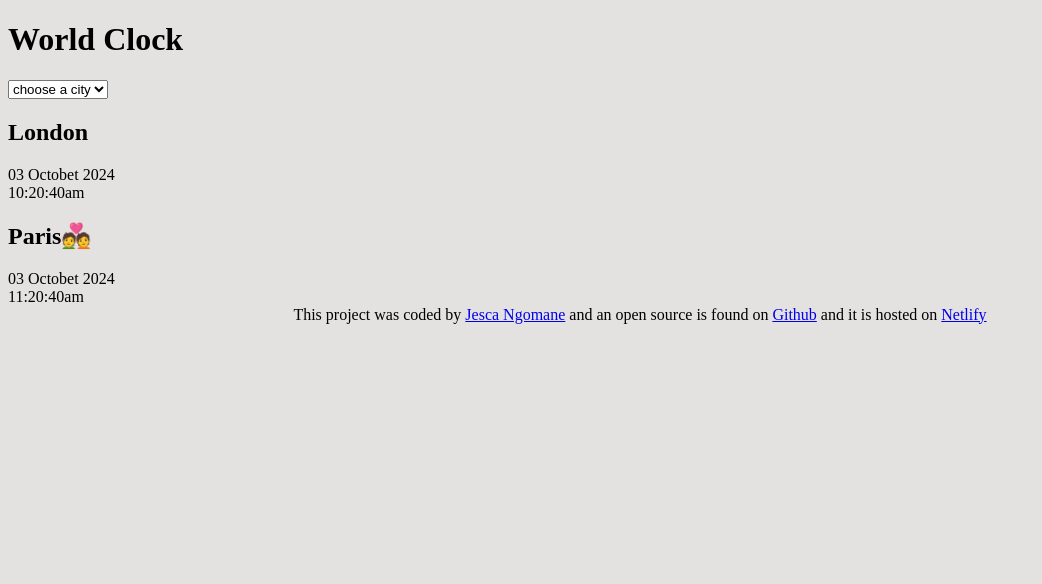
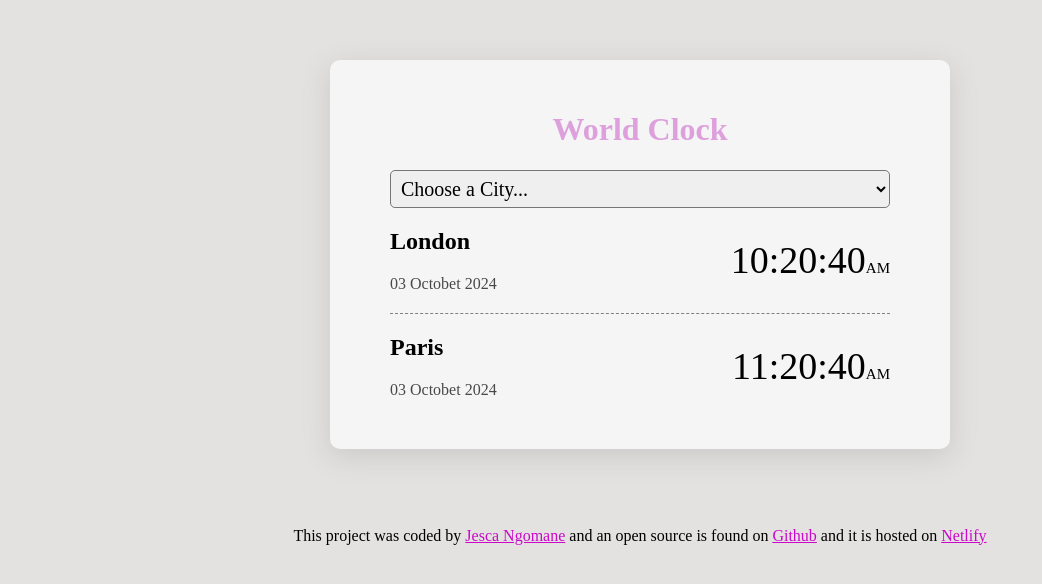
Before and after one commit to JescaNgomane/world-clock-project, a plain HTML site: page index.html in a window 1280 px wide. Shown: the whole page, without its empty margins (0-1042 px from the left). Drawn offline with Linux system fonts and the light colour scheme.

Commit message:
Styled the project with css

```diff
--- a/index.html
+++ b/index.html
@@ -7,25 +7,33 @@
     <link rel="stylesheet" href="style.css" />
   </head>
   <body>
+    <header>
       <div class="container">
         <h1>World Clock</h1>
         <select>
-        <option value="">choose a city</option>
+          <option value="">Choose a City...</option>
           <option value="London">London</option>
           <option value="Paris">Paris</option>
         </select>
+
         <div class="city">
-    <h2>London </h2>
-    <div class="date"> 03 Octobet 2024</div>
-<div class="time">10:20:40am</div>
+          <div>
+            <h2>London</h2>
+            <div class="date">03 Octobet 2024</div>
           </div>
-<div class="city"></div>
-    <h2>Paris💑</h2>
-    <div class="date"> 03 Octobet 2024</div>
-<div class="time">11:20:40am</div>
+          <div class="time">10:20:40<small>AM</small></div>
         </div>
-    </body>
+
+        <div class="city">
+          <div>
+            <h2>Paris</h2>
+            <div class="date">03 Octobet 2024</div>
           </div>
+          <div class="time">11:20:40<small>AM</small></div>
+        </div>
+      </div>
+    </header>
+    <br />
     <footer>
       This project was coded by
       <a href="https://github.com/JescaNgomane" target="_blank"
--- a/style.css
+++ b/style.css
@@ -1,5 +1,61 @@
 body {
   background-color: rgb(228, 226, 224);
+}
+h1 {
+  text-align: center;
+  font-family: "Times New Roman", Times, serif;
+  color: plum;
+}
+h2 {
+  font-weight: bold;
+}
+
+select {
+  display: block;
+  width: 100%;
+  border-radius: 5px;
+  padding: 6px;
+  font-family: "Times New Roman", Times, serif;
+  font-size: 20px;
+}
+a {
+  color: rgb(202, 8, 202);
+}
+header {
+  margin: 30px 40px;
+  padding: 30px 60px;
+}
+.container {
+  background: whitesmoke;
+  max-width: 500px;
+  display: block;
+  margin: 0 auto;
+  padding: 30px 60px;
+  box-shadow: rgba(100, 100, 111, 0.2) 0px 7px 29px 0px;
+  border-radius: 10px;
+  font-family: "Times New Roman", Times, serif;
+}
+.city {
+  display: flex;
+  justify-content: space-between;
+  border-bottom: 1px grey dashed;
+}
+.city:last-child {
+  border: none;
+}
+.time {
+  font-size: 38px;
+  margin-top: 30px;
+}
+.time small {
+  font-size: 15px;
+  line-height: 36px;
+}
+.date {
+  opacity: 0.7;
+  margin-bottom: 20px;
+  margin-top: 0;
+  padding-top: 0;
 }
 footer {
   text-align: center;
```
Lines whose indentation alone changed are shown as unchanged.
